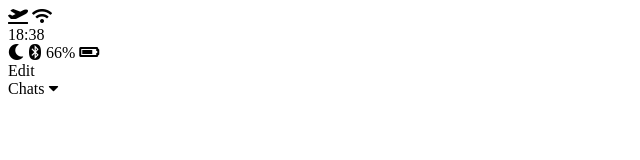
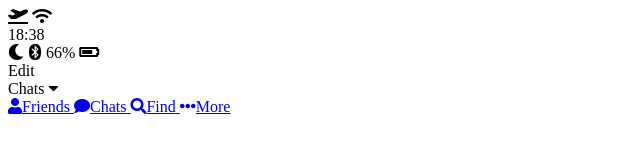
Before and after one commit to Peter-Roh/Personal_Project, a plain HTML site: page Kakao_Clone/chats.html in a window 1280 px wide. Shown: the whole page, without its empty margins (0-640 px from the left). Drawn offline with Linux system fonts and the light colour scheme.

Commit message:
2019.01.18
Kakao cloning

```diff
--- a/Kakao_Clone/chats.html
+++ b/Kakao_Clone/chats.html
@@ -35,5 +35,19 @@
         <div class="header_column"></div>
       </div>
     </header>
+    <nav class="tab-bar">
+      <a href="index.html" class="tab-bar_tab">
+        <i class="fa fa-user"></i><span class="tab-bar_title">Friends</span>
+      </a>
+      <a href="chats.html" class="tab-bar_tab tab-bar_tab--selected">
+        <i class="fa fa-comment"></i><span class="tab-bar_title">Chats</span>
+      </a>
+      <a href="find.html" class="tab-bar_tab">
+        <i class="fa fa-search"></i><span class="tab-bar_title">Find</span>
+      </a>
+      <a href="more.html" class="tab-bar_tab">
+        <i class="fa fa-ellipsis-h"></i><span class="tab-bar_title">More</span>
+      </a>
+    </nav>
   </body>
 </html>
```
Also changed, not shown: Kakao_Clone/find.html (+14 -0 lines), Kakao_Clone/index.html (+14 -0 lines), Kakao_Clone/more.html (+14 -0 lines).
